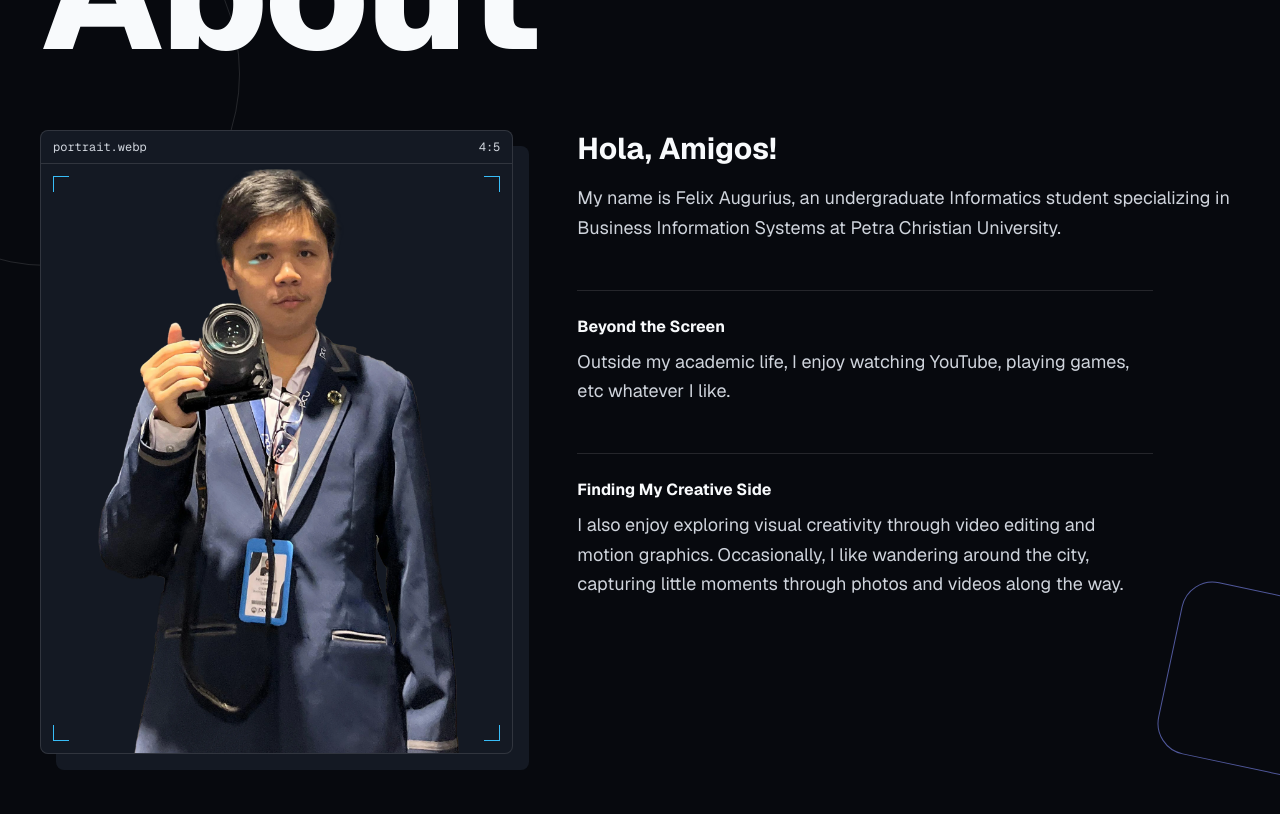
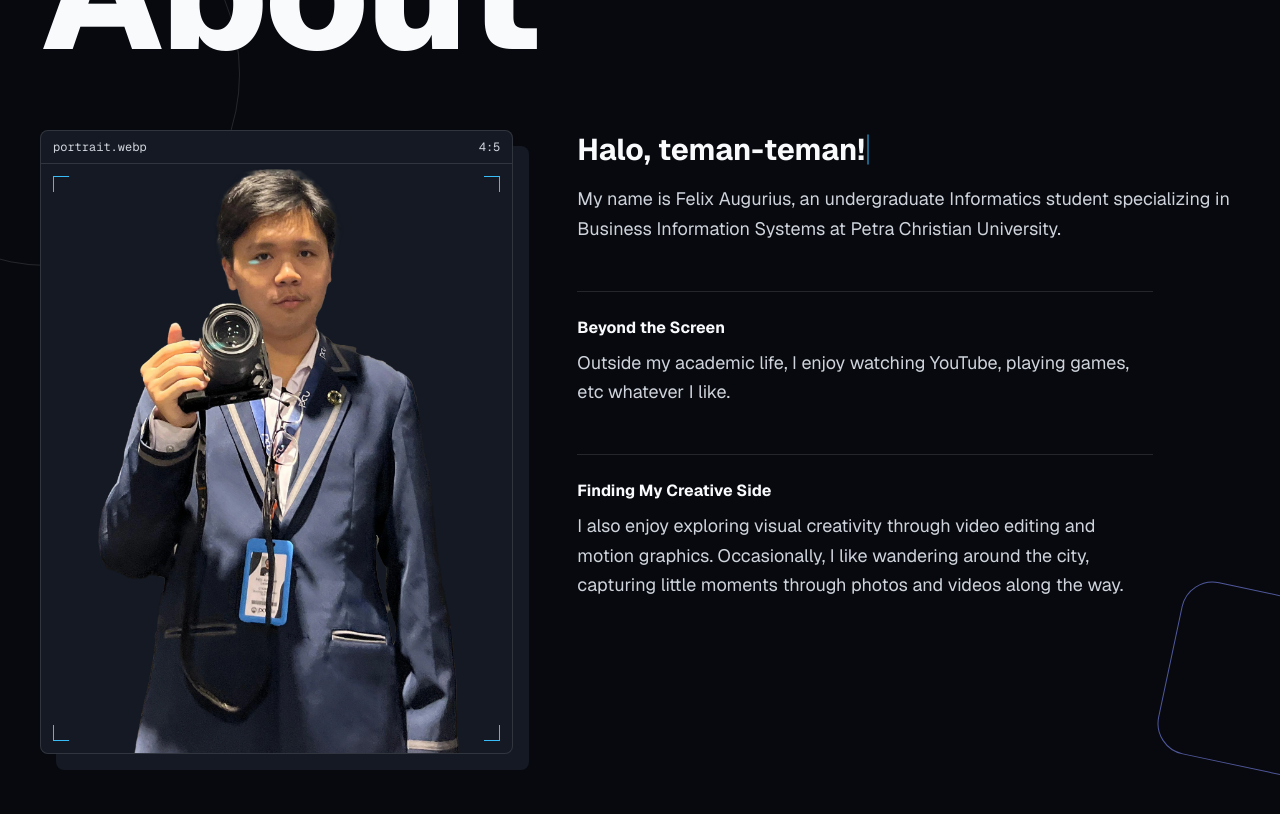
Before and after one commit to Feaule/feaule-portfolio, a Next.js app: page / in a window 1280 px wide. Shown: the part 980-1794 px from the top of the page. Built offline with nearby package versions, Linux system fonts and the light colour scheme.

Commit message:
feat: add typing text greeting animation in about section

```diff
--- a/components/variants/style-b/About.tsx
+++ b/components/variants/style-b/About.tsx
@@ -1,5 +1,5 @@
 "use client";
-import { useRef } from "react";
+import { useEffect, useRef, useState } from "react";
 import Image from "next/image";
 import { useGSAP } from "@/lib/gsap";
 import { profile } from "@/data/profile";
@@ -12,8 +12,48 @@ const CORNERS = [
   "bottom-3 right-3 border-b border-r",
 ];
 
+const GREETINGS = [
+  profile.about.greeting,
+  "Halo, teman-teman!",
+  "Hello, everyone!",
+  "大家好！",
+  "皆さん、こんにちは！",
+];
+
 export default function About() {
   const root = useRef<HTMLElement>(null);
+  const [greeting, setGreeting] = useState(GREETINGS[0]);
+
+  useEffect(() => {
+    if (window.matchMedia("(prefers-reduced-motion: reduce)").matches) return;
+
+    let index = 0;
+    let timer: ReturnType<typeof setTimeout>;
+
+    const type = (chars: string[], position = 0) => {
+      if (position >= chars.length) {
+        timer = setTimeout(erase, 3000);
+        return;
+      }
+
+      setGreeting(chars.slice(0, position + 1).join(""));
+      timer = setTimeout(() => type(chars, position + 1), 65);
+    };
+
+    const erase = (position = Array.from(GREETINGS[index]).length) => {
+      if (position <= 0) {
+        index = (index + 1) % GREETINGS.length;
+        type(Array.from(GREETINGS[index]));
+        return;
+      }
+
+      setGreeting(Array.from(GREETINGS[index]).slice(0, position - 1).join(""));
+      timer = setTimeout(() => erase(position - 1), 40);
+    };
+
+    timer = setTimeout(erase, 4000);
+    return () => clearTimeout(timer);
+  }, []);
 
   useGSAP(
     () => {
@@ -89,7 +129,9 @@ export default function About() {
           {/* Biography */}
           <div className="flex flex-col gap-10 md:gap-12">
             <div>
-              <h3 data-fade className="font-lab text-2xl font-bold leading-tight md:text-3xl">{profile.about.greeting}</h3>
+              <h3 data-fade aria-label="Greetings in Spanish, Indonesian, English, Mandarin, and Japanese" className="font-lab text-2xl font-bold leading-tight md:text-3xl">
+                <span aria-hidden="true">{greeting}<span className="ml-0.5 inline-block h-[1em] translate-y-[0.15em] border-r-2 border-accent motion-safe:animate-pulse" /></span>
+              </h3>
               {profile.about.intro.map((paragraph) => (
                 <p key={paragraph} data-fade className="mt-4 max-w-2xl text-lg leading-relaxed text-soft">{paragraph}</p>
               ))}
```
